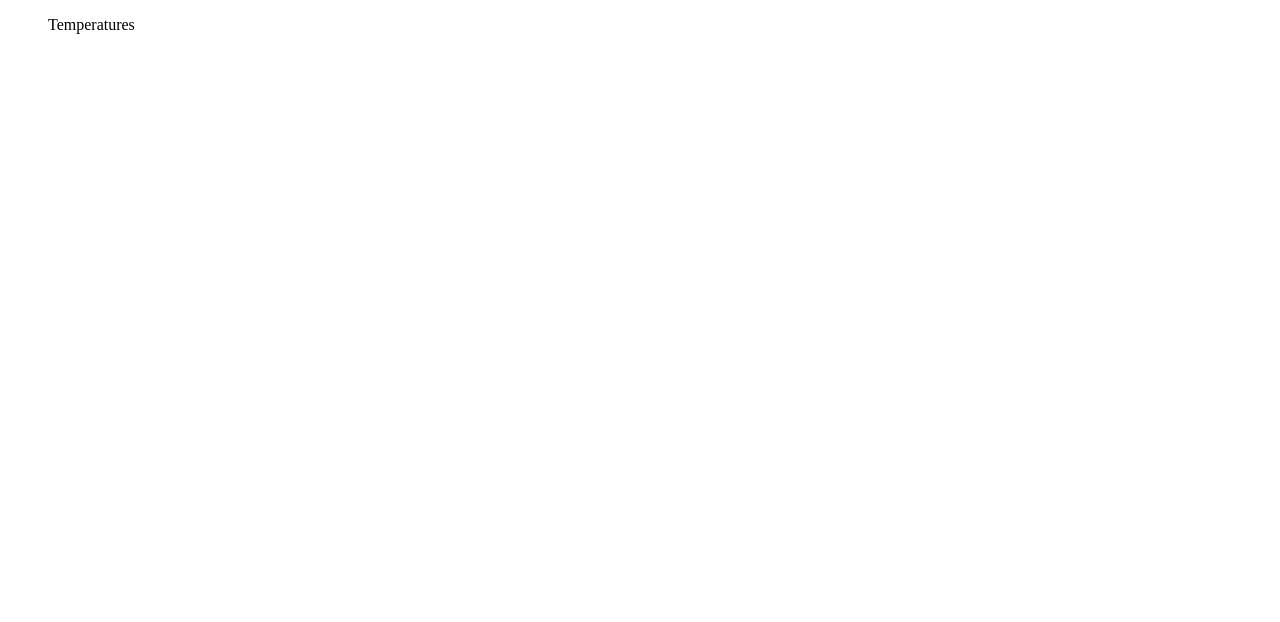
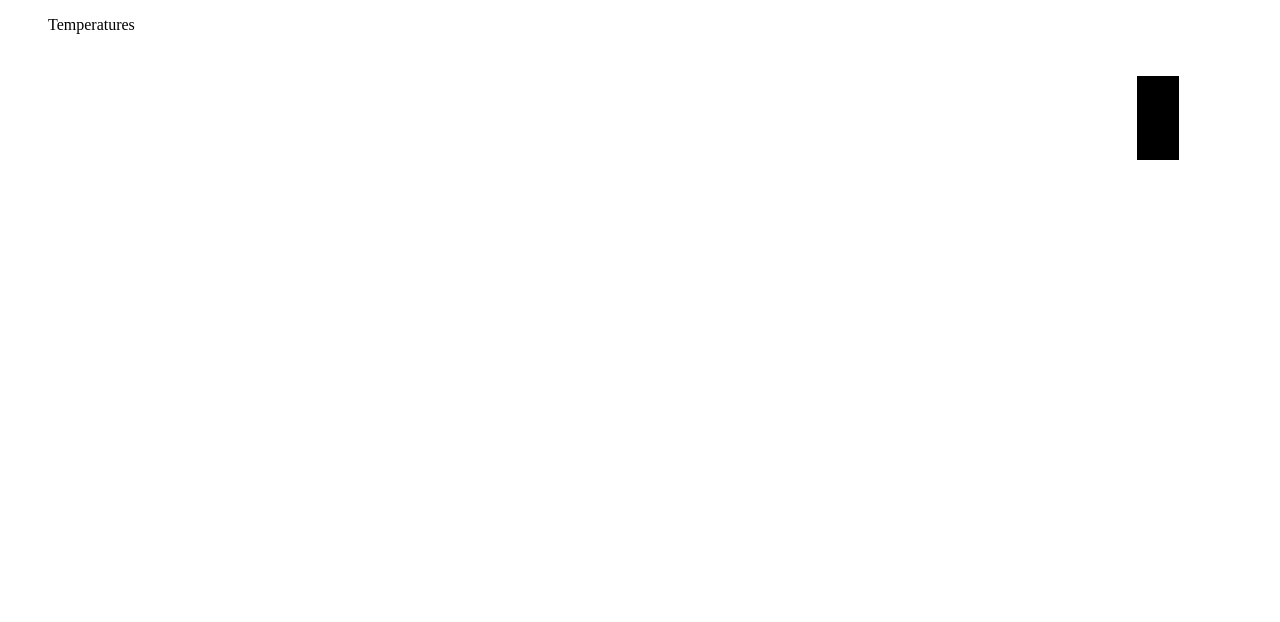
Before and after one commit to ArnaudBuchholz/lennox-monitor, a website with bundled scripts: page web/index.html in a window 1280 px wide. Shown: the top 622 px of the page. Built offline with nearby package versions, Linux system fonts and the light colour scheme.

Commit message:
Improve chart

```diff
--- a/web/index.html
+++ b/web/index.html
@@ -8,9 +8,14 @@
     <div class="charts">
       <figure>
         <figcaption>Temperatures</figcaption>
-        <svg version="1.1" xmlns="http://www.w3.org/2000/svg" xmlns:xlink="http://www.w3.org/1999/xlink" width="100%" height="20%" aria-labelledby="title" role="img">
+        <svg version="1.1" xmlns="http://www.w3.org/2000/svg" xmlns:xlink="http://www.w3.org/1999/xlink" width="100%" height="40%" aria-labelledby="title" role="img">
           <title id="title">Temperatures</title>
-          <rect {{for}}="temp,index" {{of}}="temps" x="{{ index * 4 }}%" y="50%" width="4%" height="{{ 50 * Math.floor(temp.real / 30) }}%"></rect>
+          <rect {{for}}="temp,index" {{of}}="temps"
+            x="{{ index * 4 }}%"
+            y="{{ 50 - Math.floor(50 * temp.real / 30) }}%"
+            width="3.5%"
+            height="{{ Math.floor(50 * temp.real / 30) }}%"
+          />
         </svg>
       </figure>
     </div>
```
